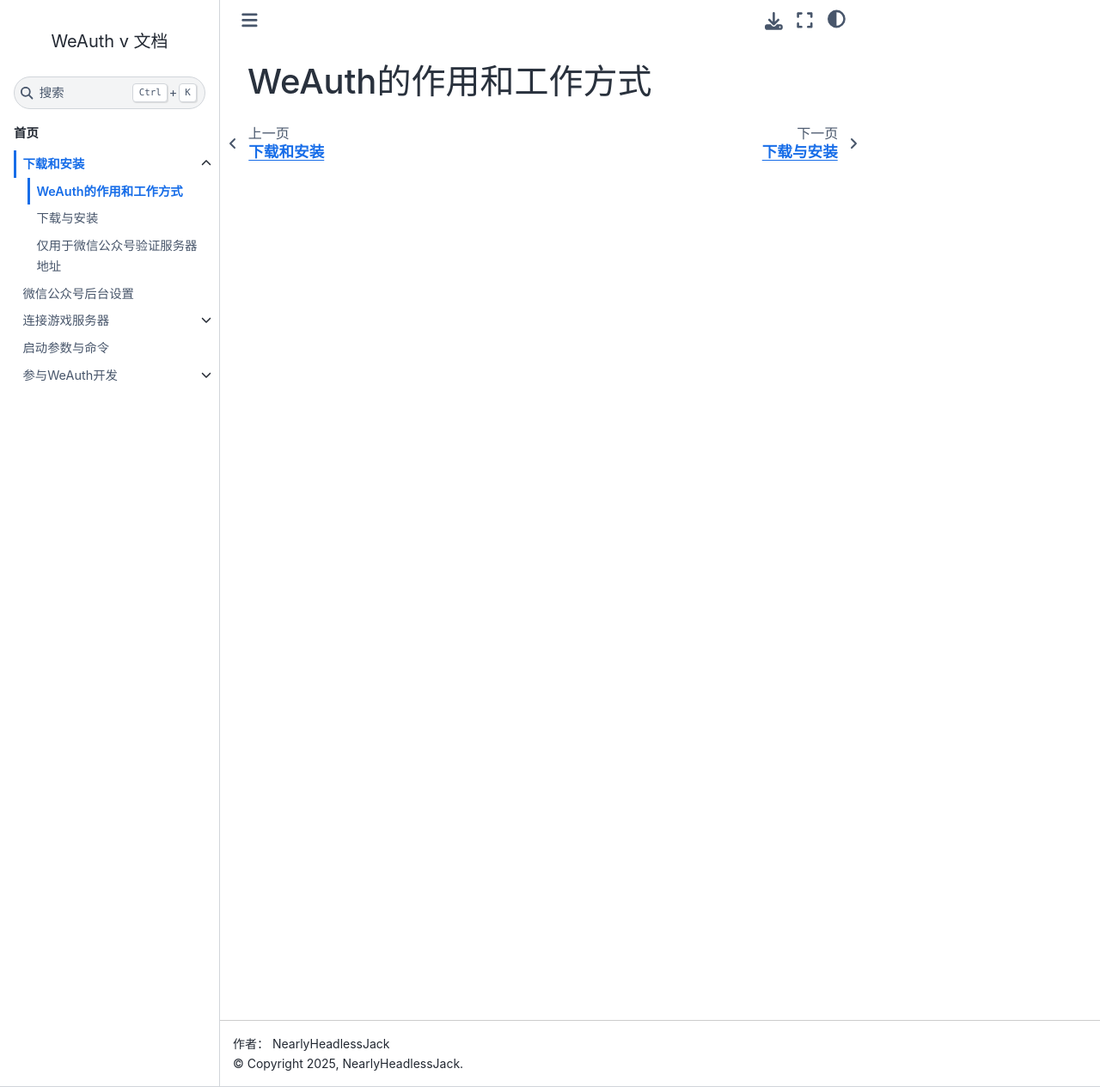
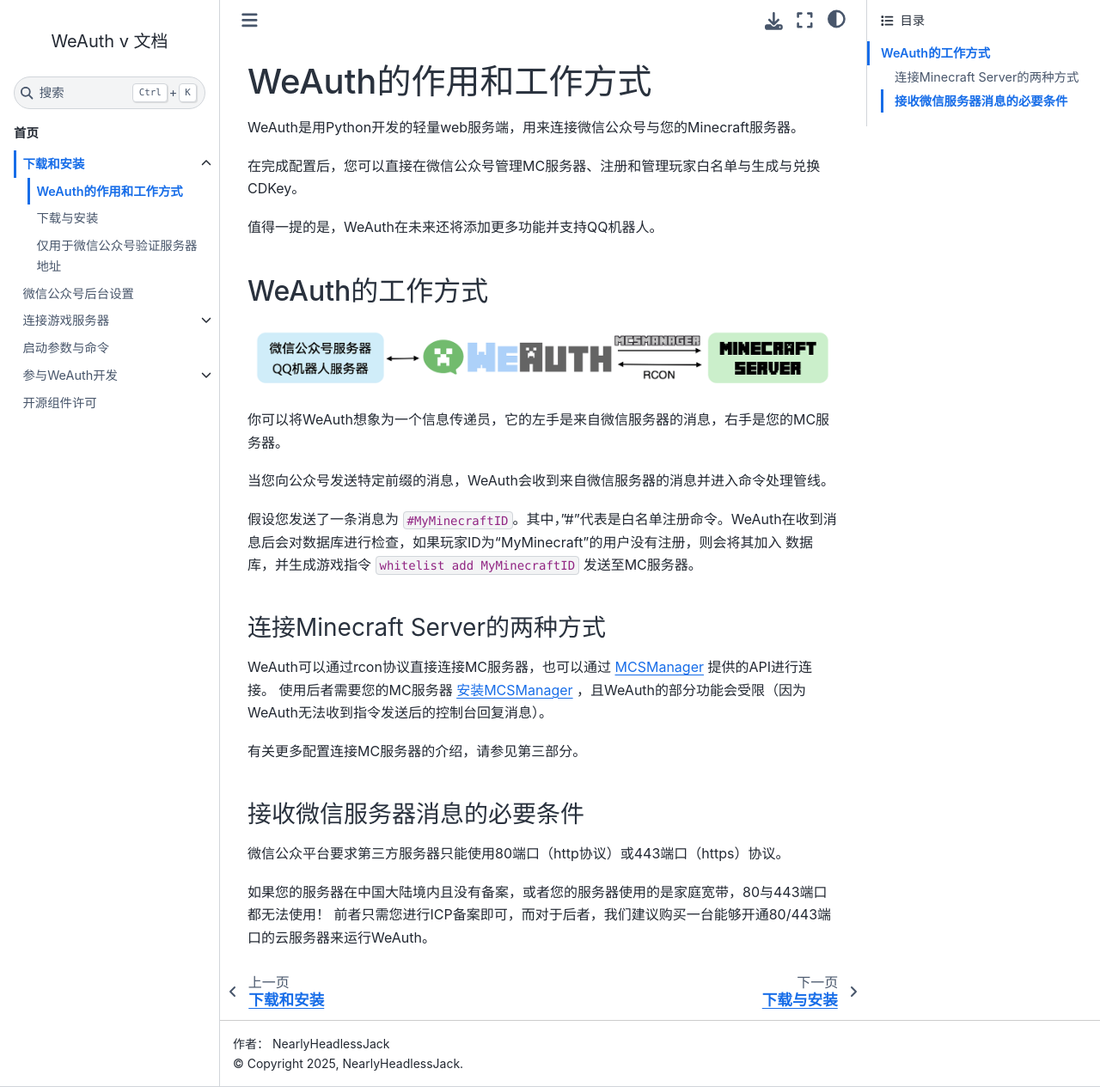
Before and after one commit to TomatoCraftMC/WeAuth, a Sphinx documentation site: the page built from docs/source/quick_start/introduction.rst, in a window 1280 px wide and 1265 px high. Shown: the whole window at 86% size. Built offline with Sphinx 7.4.7 and the Sphinx Book theme 1.1.4, drawn with Linux system fonts in a browser that asks for light colours; the version number could not be read and is left out.

```diff
--- a/docs/source/quick_start/introduction.rst
+++ b/docs/source/quick_start/introduction.rst
@@ -1,2 +1,34 @@
 WeAuth的作用和工作方式
 ====================
+WeAuth是用Python开发的轻量web服务端，用来连接微信公众号与您的Minecraft服务器。
+
+在完成配置后，您可以直接在微信公众号管理MC服务器、注册和管理玩家白名单与生成与兑换CDKey。
+
+值得一提的是，WeAuth在未来还将添加更多功能并支持QQ机器人。
+
+WeAuth的工作方式
+-----------
+
+.. figure:: img/pic11.png
+你可以将WeAuth想象为一个信息传递员，它的左手是来自微信服务器的消息，右手是您的MC服务器。
+
+当您向公众号发送特定前缀的消息，WeAuth会收到来自微信服务器的消息并进入命令处理管线。
+
+假设您发送了一条消息为 ``#MyMinecraftID``。其中，"#"代表是白名单注册命令。WeAuth在收到消息后会对数据库进行检查，如果玩家ID为“MyMinecraft”的用户没有注册，则会将其加入
+数据库，并生成游戏指令 ``whitelist add MyMinecraftID`` 发送至MC服务器。
+
+连接Minecraft Server的两种方式
+~~~~~~~~~~~~~~~~~~~~~~~~~~~~
+
+WeAuth可以通过rcon协议直接连接MC服务器，也可以通过 `MCSManager <https://github.com/MCSManager/MCSManager>`__ 提供的API进行连接。
+使用后者需要您的MC服务器 `安装MCSManager <https://docs.mcsmanager.com/zh_cn/>`__ ，且WeAuth的部分功能会受限（因为WeAuth无法收到指令发送后的控制台回复消息）。
+
+有关更多配置连接MC服务器的介绍，请参见第三部分。
+
+接收微信服务器消息的必要条件
+~~~~~~~~~~~~~~~~~~~~~~~~
+
+微信公众平台要求第三方服务器只能使用80端口（http协议）或443端口（https）协议。
+
+如果您的服务器在中国大陆境内且没有备案，或者您的服务器使用的是家庭宽带，80与443端口都无法使用！
+前者只需您进行ICP备案即可，而对于后者，我们建议购买一台能够开通80/443端口的云服务器来运行WeAuth。
```
Also changed, not shown: docs/source/index.rst (+8 -1 lines), docs/source/lis.rst (added, +14 -0 lines), docs/source/quick_start/download_installation.rst (line endings or trailing spaces), docs/source/quick_start/img/pic11.png (added).
